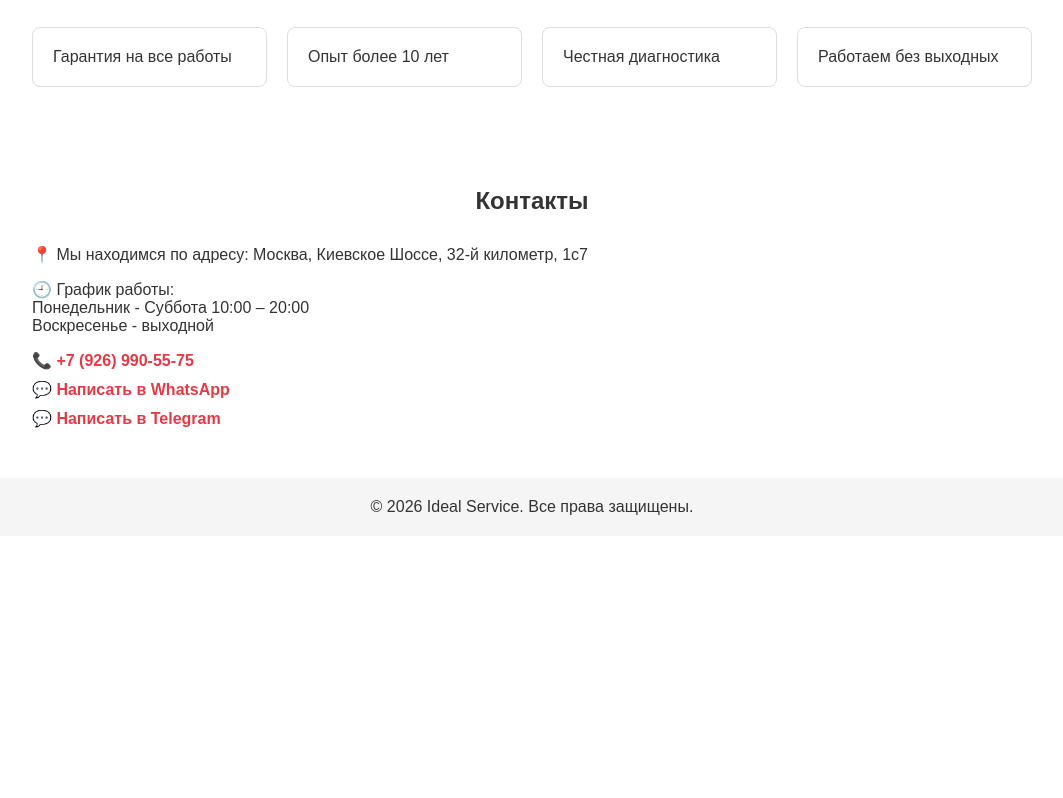
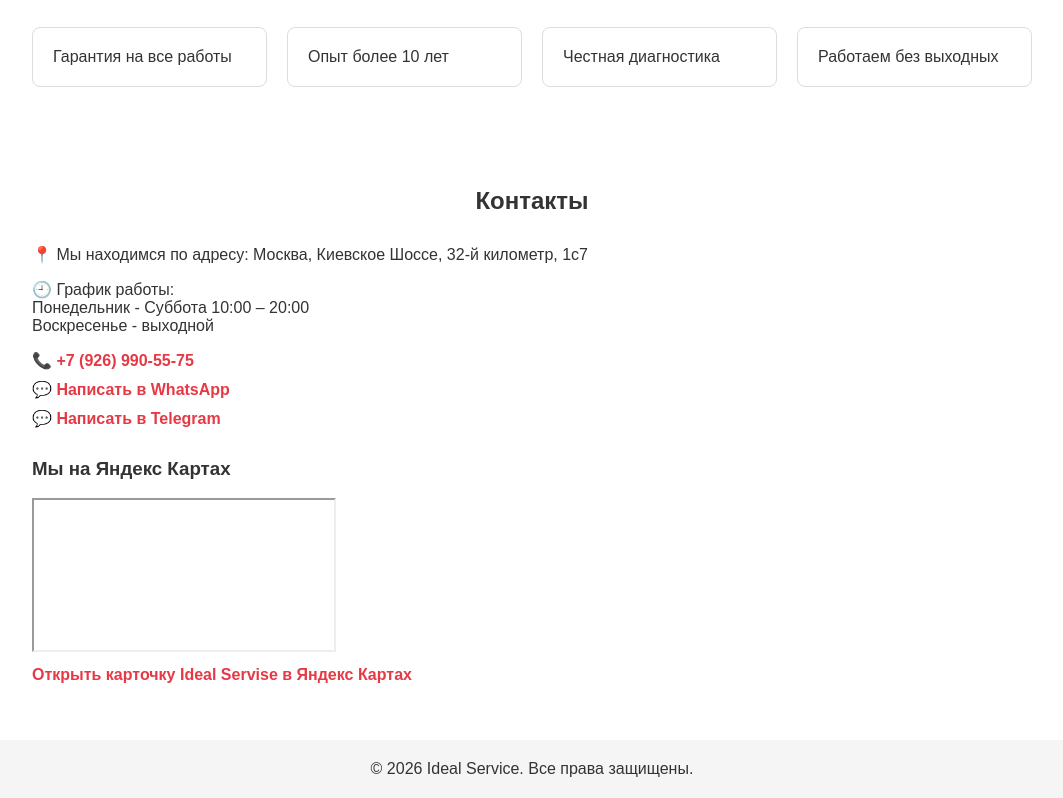
Before and after one commit to ideal-service32/ideal-service32.github.io, a plain HTML site: page index.html in a window 1280 px wide. Shown: the part 726-1524 px from the top of the page, without its empty margins (108-1171 px from the left). Before the commit the page ends 1262 px from the top, so only its background shows below. Drawn offline with Linux system fonts and the light colour scheme.

Commit message:
Update index.html

```diff
--- a/index.html
+++ b/index.html
@@ -54,6 +54,20 @@
   <a href="tel:+79269905575">📞 +7 (926) 990-55-75</a>
   <a href="https://wa.me/79269905575">💬 Написать в WhatsApp</a>
   <a href="https://t.me/idlsrvs">💬 Написать в Telegram</a>
+  <h3 style="margin-top:30px;">Мы на Яндекс Картах</h3>
+
+<div class="map">
+  <iframe
+    src="https://yandex.ru/map-widget/v1/?ll=37.261388%2C55.584373&z=16&pt=37.261388%2C55.584373%2Cpm2rdm"
+    allowfullscreen="true">
+  </iframe>
+</div>
+
+<p style="margin-top:10px;">
+  <a href="https://yandex.ru/maps/-/CLXSZPMF" target="_blank" rel="noopener">
+    Открыть карточку Ideal Servise в Яндекс Картах
+  </a>
+</p>
 </section>
 
 <footer>
```
